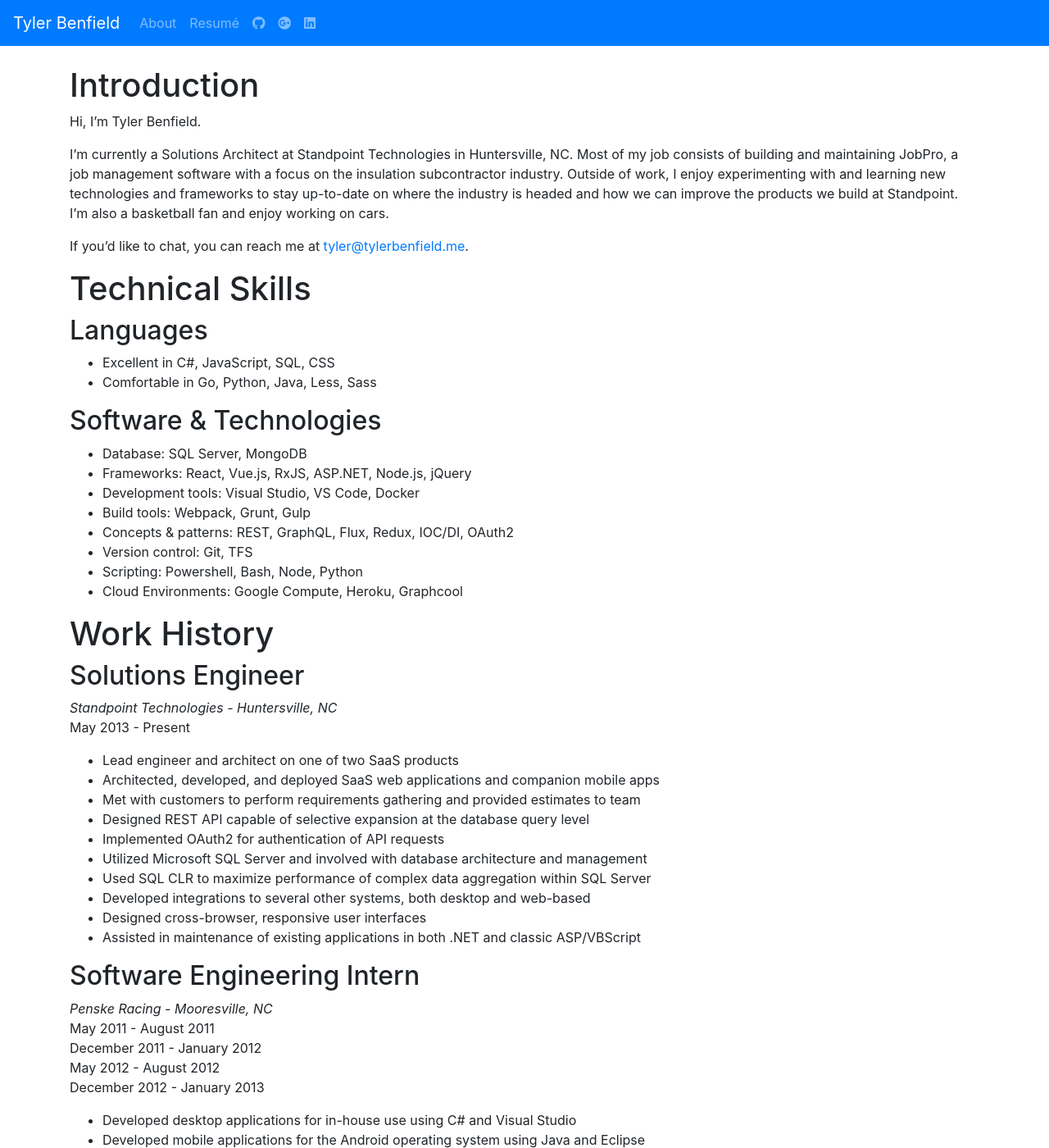
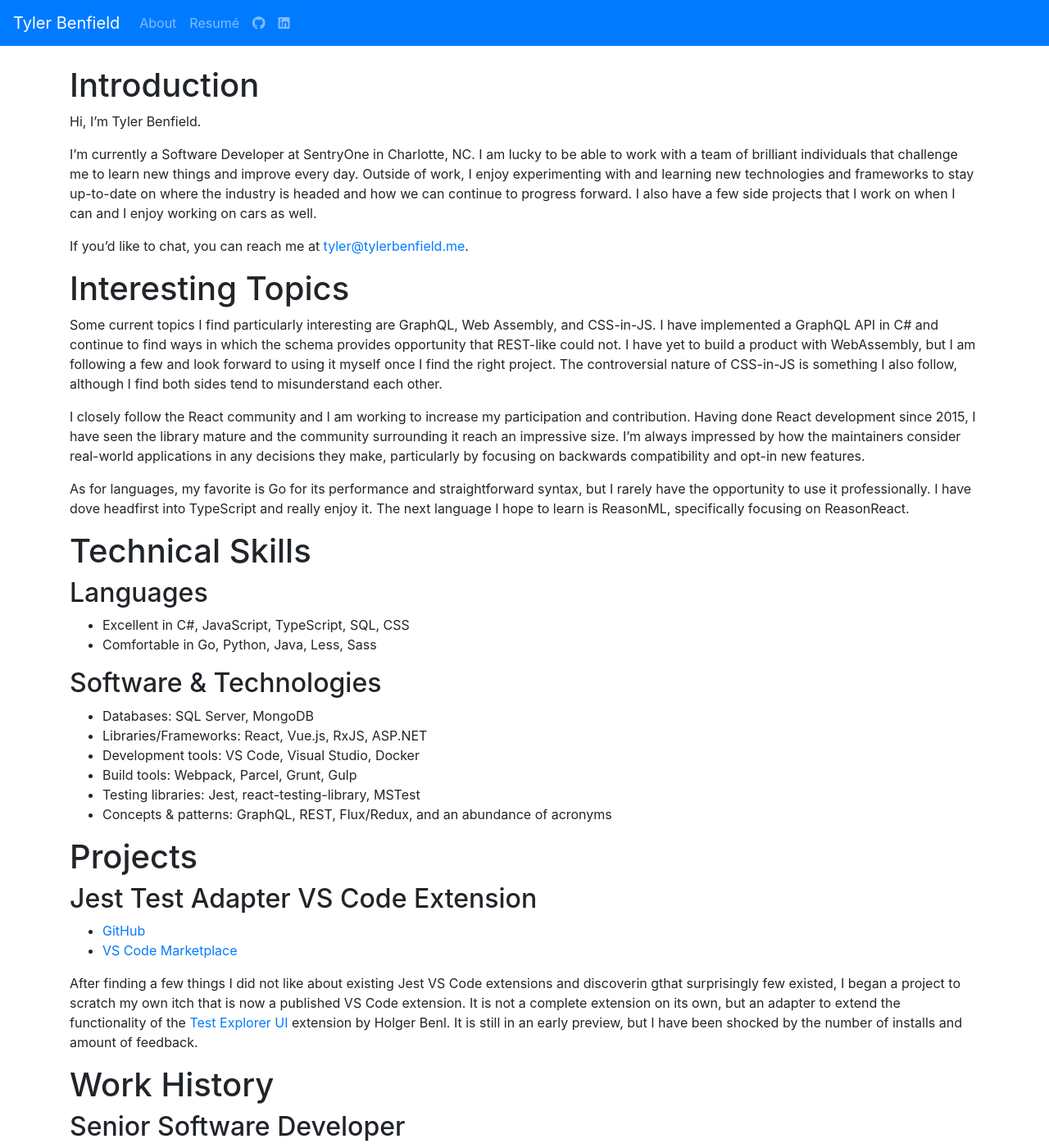
Before and after one commit to rtbenfield/tylerbenfield.me, a Jekyll site: the page built from resume.md, in a window 1280 px wide and 1400 px high. Shown: the whole window at 82% size. Built offline with Jekyll 4.4.1, drawn with Linux system fonts in a browser that asks for light colours; nearby versions of some CDN libraries; some of the changed text lies outside the part shown.

Commit message:
Updated resumé and removed Google+ link :skull:

```diff
--- a/_config.yml
+++ b/_config.yml
@@ -5,9 +5,8 @@
   Tyler Benfield's personal site and blog
 baseurl: "" # the subpath of your site, e.g. /blog/
 url: "https://tylerbenfield.me" # the base hostname & protocol for your site
-github_username:  code-maverick
+github_username:  rtbenfield
 linkedin:         tylerbenfield
-google_plus:      TylerBenfield0
 profile_image: "//gravatar.com/avatar/50655d95e83ea135dc94bb0f9e707df9?size=200"
 
 # Build settings
--- a/_includes/header.html
+++ b/_includes/header.html
@@ -3,7 +3,8 @@
     {{ site.title }}
   </a>
 
-  <button class="navbar-toggler" type="button" data-toggle="collapse" data-target="#navbarNav" aria-controls="navbarNav" aria-expanded="false" aria-label="Toggle navigation">
+  <button class="navbar-toggler" type="button" data-toggle="collapse" data-target="#navbarNav" aria-controls="navbarNav"
+    aria-expanded="false" aria-label="Toggle navigation">
     <span class="navbar-toggler-icon"></span>
   </button>
 
@@ -19,12 +20,6 @@
           <i class="fab fa-github d-none d-md-inline"></i> <span class="d-md-none">GitHub</span>
         </a>
       </li>
-      {% endif %} {% if site.google_plus %}
-      <li class="nav-item">
-        <a class="nav-link" href="https://google.com/+{{ site.google_plus }}">
-          <i class="fab fa-google-plus d-none d-md-inline"></i> <span class="d-md-none">Google+</span>
-        </a>
-      </li>
       {% endif %} {% if site.linkedin %}
       <li class="nav-item">
         <a class="nav-link" href="https://www.linkedin.com/in/{{ site.linkedin }}">
--- a/resume.md
+++ b/resume.md
@@ -8,34 +8,63 @@
 # Introduction
 Hi, I'm Tyler Benfield.
 
-I'm currently a Solutions Architect at Standpoint Technologies in Huntersville, NC.
-Most of my job consists of building and maintaining JobPro, a job management software with a focus on the insulation subcontractor industry.
-Outside of work, I enjoy experimenting with and learning new technologies and frameworks to stay up-to-date on where the industry is headed and how we can improve the products we build at Standpoint.
-I'm also a basketball fan and enjoy working on cars.
+I'm currently a Software Developer at SentryOne in Charlotte, NC.
+I am lucky to be able to work with a team of brilliant individuals that challenge me to learn new things and improve every day.
+Outside of work, I enjoy experimenting with and learning new technologies and frameworks to stay up-to-date on where the industry is headed and how we can continue to progress forward.
+I also have a few side projects that I work on when I can and I enjoy working on cars as well.
 
 If you'd like to chat, you can reach me at [{{ site.email }}](mailto:{{ site.email }}).
+
+# Interesting Topics
+Some current topics I find particularly interesting are GraphQL, Web Assembly, and CSS-in-JS.
+I have implemented a GraphQL API in C# and continue to find ways in which the schema provides opportunity that REST-like could not.
+I have yet to build a product with WebAssembly, but I am following a few and look forward to using it myself once I find the right project.
+The controversial nature of CSS-in-JS is something I also follow, although I find both sides tend to misunderstand each other.
+
+I closely follow the React community and I am working to increase my participation and contribution.
+Having done React development since 2015, I have seen the library mature and the community surrounding it reach an impressive size.
+I'm always impressed by how the maintainers consider real-world applications in any decisions they make, particularly by focusing on backwards compatibility and opt-in new features.
+
+As for languages, my favorite is Go for its performance and straightforward syntax, but I rarely have the opportunity to use it professionally.
+I have dove headfirst into TypeScript and really enjoy it.
+The next language I hope to learn is ReasonML, specifically focusing on ReasonReact.
 
 # Technical Skills
 
 ## Languages
-* Excellent in C#, JavaScript, SQL, CSS
+* Excellent in C#, JavaScript, TypeScript, SQL, CSS
 * Comfortable in Go, Python, Java, Less, Sass
 
 ## Software & Technologies
-* Database: SQL Server, MongoDB
-* Frameworks: React, Vue.js, RxJS, ASP.NET, Node.js, jQuery
-* Development tools: Visual Studio, VS Code, Docker
-* Build tools: Webpack, Grunt, Gulp
-* Concepts & patterns: REST, GraphQL, Flux, Redux, IOC/DI, OAuth2
-* Version control: Git, TFS
-* Scripting: Powershell, Bash, Node, Python
-* Cloud Environments: Google Compute, Heroku, Graphcool
+* Databases: SQL Server, MongoDB
+* Libraries/Frameworks: React, Vue.js, RxJS, ASP.NET
+* Development tools: VS Code, Visual Studio, Docker
+* Build tools: Webpack, Parcel, Grunt, Gulp
+* Testing libraries: Jest, react-testing-library, MSTest
+* Concepts & patterns: GraphQL, REST, Flux/Redux, and an abundance of acronyms
+
+# Projects
+## Jest Test Adapter VS Code Extension
+* [GitHub](https://github.com/rtbenfield/vscode-jest-test-adapter)
+* [VS Code Marketplace](https://marketplace.visualstudio.com/items?itemName=rtbenfield.vscode-jest-test-adapter)
+
+After finding a few things I did not like about existing Jest VS Code extensions and discoverin gthat surprisingly few existed, I began a project to scratch my own itch that is now a published VS Code extension.
+It is not a complete extension on its own, but an adapter to extend the functionality of the [Test Explorer UI](https://marketplace.visualstudio.com/items?itemName=hbenl.vscode-test-explorer) extension by Holger Benl.
+It is still in an early preview, but I have been shocked by the number of installs and amount of feedback.
+
 
 # Work History
 
+## Senior Software Developer
+*SentryOne - Charlotte, NC*<br>
+September 2018 - Present
+
+* Currently working on super secret stuff. Stay tuned!
+
+
 ## Solutions Engineer
 *Standpoint Technologies - Huntersville, NC*<br>
-May 2013 - Present
+May 2013 - August 2018
 
 * Lead engineer and architect on one of two SaaS products
 * Architected, developed, and deployed SaaS web applications and companion mobile apps
```
